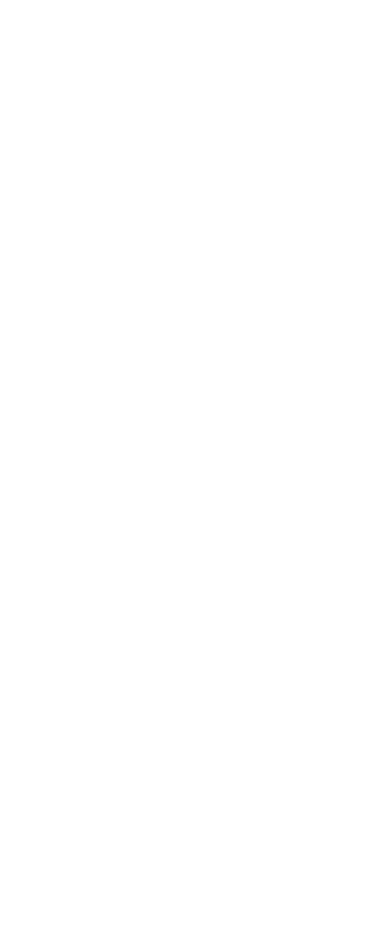
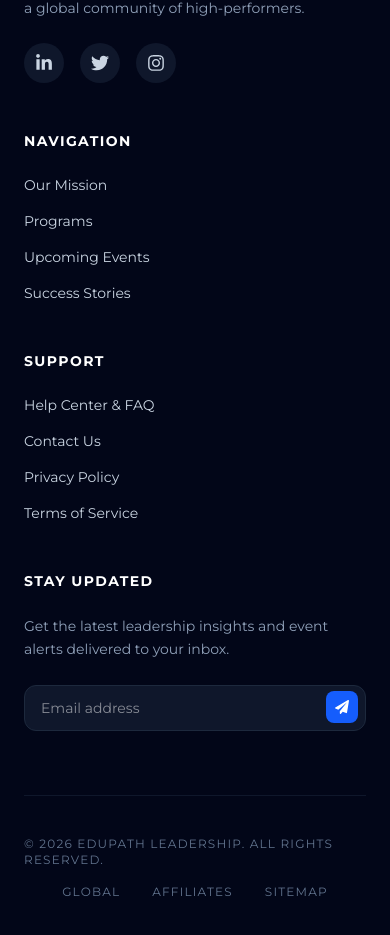
Before and after one commit to mussadiqkhan6886/kpsla, a Next.js app: page / in a window 390 px wide. Shown: the part 9878-10813 px from the top of the page. Before the commit the page ends 9717 px from the top, so only its background shows below. Built offline with nearby package versions, Linux system fonts and the light colour scheme.

Commit message:
footer done

```diff
--- a/components/UserComp/Footer.tsx
+++ b/components/UserComp/Footer.tsx
@@ -1,9 +1,91 @@
 import React from 'react'
+import Link from 'next/link'
+import { FaFacebookF, FaTwitter, FaLinkedinIn, FaInstagram, FaPaperPlane } from 'react-icons/fa'
 
 const Footer = () => {
+  const currentYear = new Date().getFullYear();
+
   return (
-    <footer>
+    <footer className="bg-slate-950 text-slate-300 pt-20 pb-10">
+      <div className="container mx-auto px-6">
+        <div className="grid grid-cols-1 md:grid-cols-2 lg:grid-cols-4 gap-12 mb-16">
 
+          {/* Column 1: Brand & Bio */}
+          <div className="space-y-6">
+            <Link href="/" className="text-2xl font-bold text-white tracking-tight">
+              EDU<span className="text-blue-500">PATH</span>
+            </Link>
+            <p className="text-sm leading-relaxed text-slate-400">
+              Empowering the next generation of leaders through bold programs,
+              expert mentorship, and a global community of high-performers.
+            </p>
+            <div className="flex gap-4">
+              <Link href="#" className="h-10 w-10 rounded-full bg-slate-900 flex items-center justify-center hover:bg-blue-600 hover:text-white transition-all">
+                <FaLinkedinIn size={18} />
+              </Link>
+              <Link href="#" className="h-10 w-10 rounded-full bg-slate-900 flex items-center justify-center hover:bg-blue-600 hover:text-white transition-all">
+                <FaTwitter size={18} />
+              </Link>
+              <Link href="#" className="h-10 w-10 rounded-full bg-slate-900 flex items-center justify-center hover:bg-blue-600 hover:text-white transition-all">
+                <FaInstagram size={18} />
+              </Link>
+            </div>
+          </div>
+
+          {/* Column 2: Quick Links */}
+          <div>
+            <h4 className="text-white font-bold mb-6 uppercase tracking-widest text-sm">Navigation</h4>
+            <ul className="space-y-4 text-sm">
+              <li><Link href="/about" className="hover:text-blue-400 transition-colors">Our Mission</Link></li>
+              <li><Link href="/courses" className="hover:text-blue-400 transition-colors">Programs</Link></li>
+              <li><Link href="/events" className="hover:text-blue-400 transition-colors">Upcoming Events</Link></li>
+              <li><Link href="/success-stories" className="hover:text-blue-400 transition-colors">Success Stories</Link></li>
+            </ul>
+          </div>
+
+          {/* Column 3: Support */}
+          <div>
+            <h4 className="text-white font-bold mb-6 uppercase tracking-widest text-sm">Support</h4>
+            <ul className="space-y-4 text-sm">
+              <li><Link href="/faq" className="hover:text-blue-400 transition-colors">Help Center & FAQ</Link></li>
+              <li><Link href="/contact" className="hover:text-blue-400 transition-colors">Contact Us</Link></li>
+              <li><Link href="/privacy" className="hover:text-blue-400 transition-colors">Privacy Policy</Link></li>
+              <li><Link href="/terms" className="hover:text-blue-400 transition-colors">Terms of Service</Link></li>
+            </ul>
+          </div>
+
+          {/* Column 4: Newsletter */}
+          <div>
+            <h4 className="text-white font-bold mb-6 uppercase tracking-widest text-sm">Stay Updated</h4>
+            <p className="text-sm text-slate-400 mb-6 leading-relaxed">
+              Get the latest leadership insights and event alerts delivered to your inbox.
+            </p>
+            <form className="relative">
+              <input
+                type="email"
+                placeholder="Email address"
+                className="w-full bg-slate-900 border border-slate-800 rounded-xl py-3 px-4 text-sm focus:outline-none focus:border-blue-600 transition-colors text-white"
+              />
+              <button
+                type="submit"
+                className="absolute right-2 top-1.5 h-8 w-8 bg-blue-600 rounded-lg flex items-center justify-center text-white hover:bg-blue-500 transition-colors"
+              >
+                <FaPaperPlane size={14} />
+              </button>
+            </form>
+          </div>
+        </div>
+
+        {/* Bottom Bar */}
+        <div className="border-t border-slate-900 pt-10 flex flex-col md:flex-row justify-between items-center gap-4 text-xs font-medium text-slate-500 uppercase tracking-widest">
+          <p>© {currentYear} EDUPATH LEADERSHIP. ALL RIGHTS RESERVED.</p>
+          <div className="flex gap-8">
+            <Link href="#" className="hover:text-white transition-colors">Global</Link>
+            <Link href="#" className="hover:text-white transition-colors">Affiliates</Link>
+            <Link href="#" className="hover:text-white transition-colors">Sitemap</Link>
+          </div>
+        </div>
+      </div>
     </footer>
   )
 }
```
